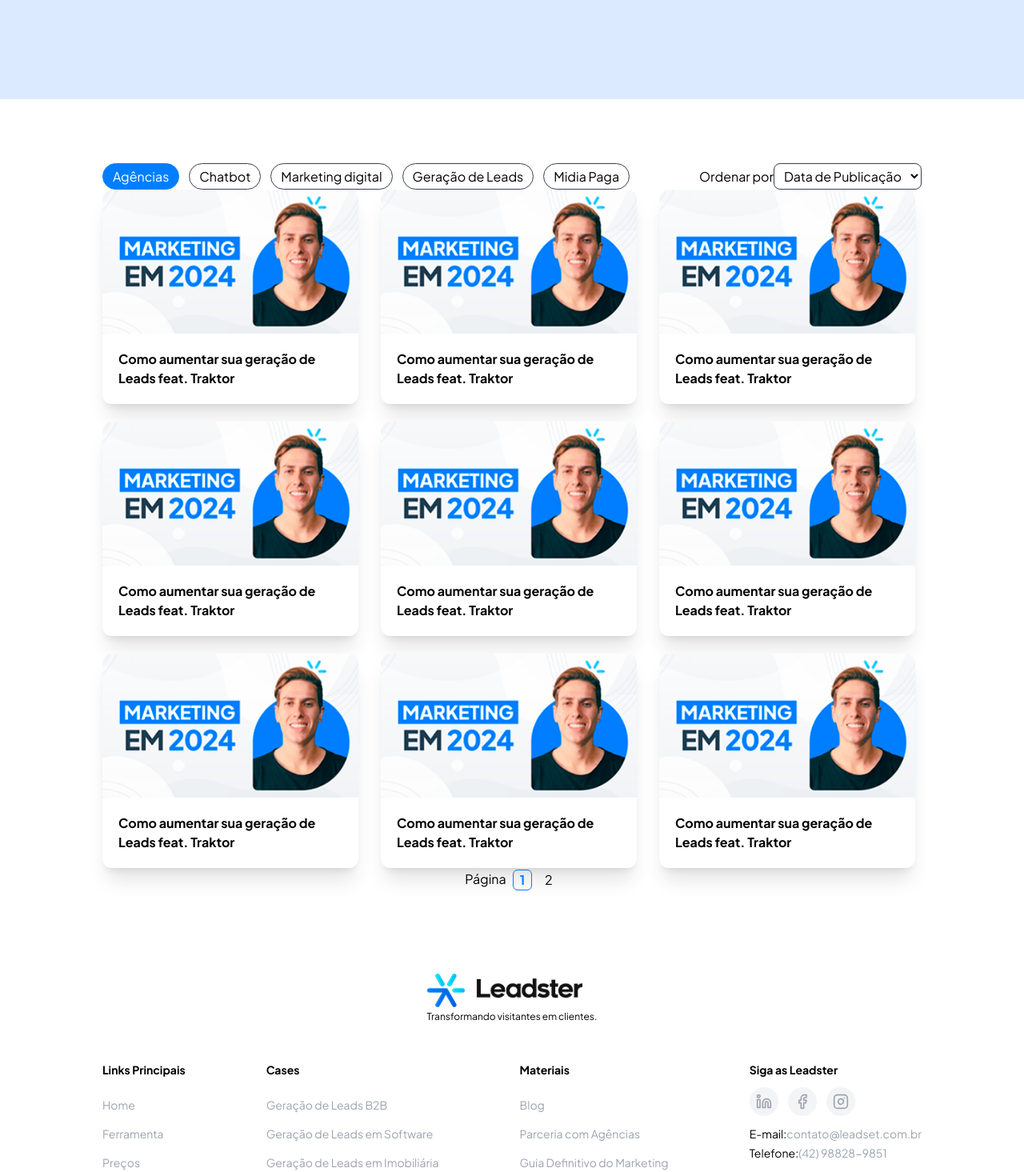
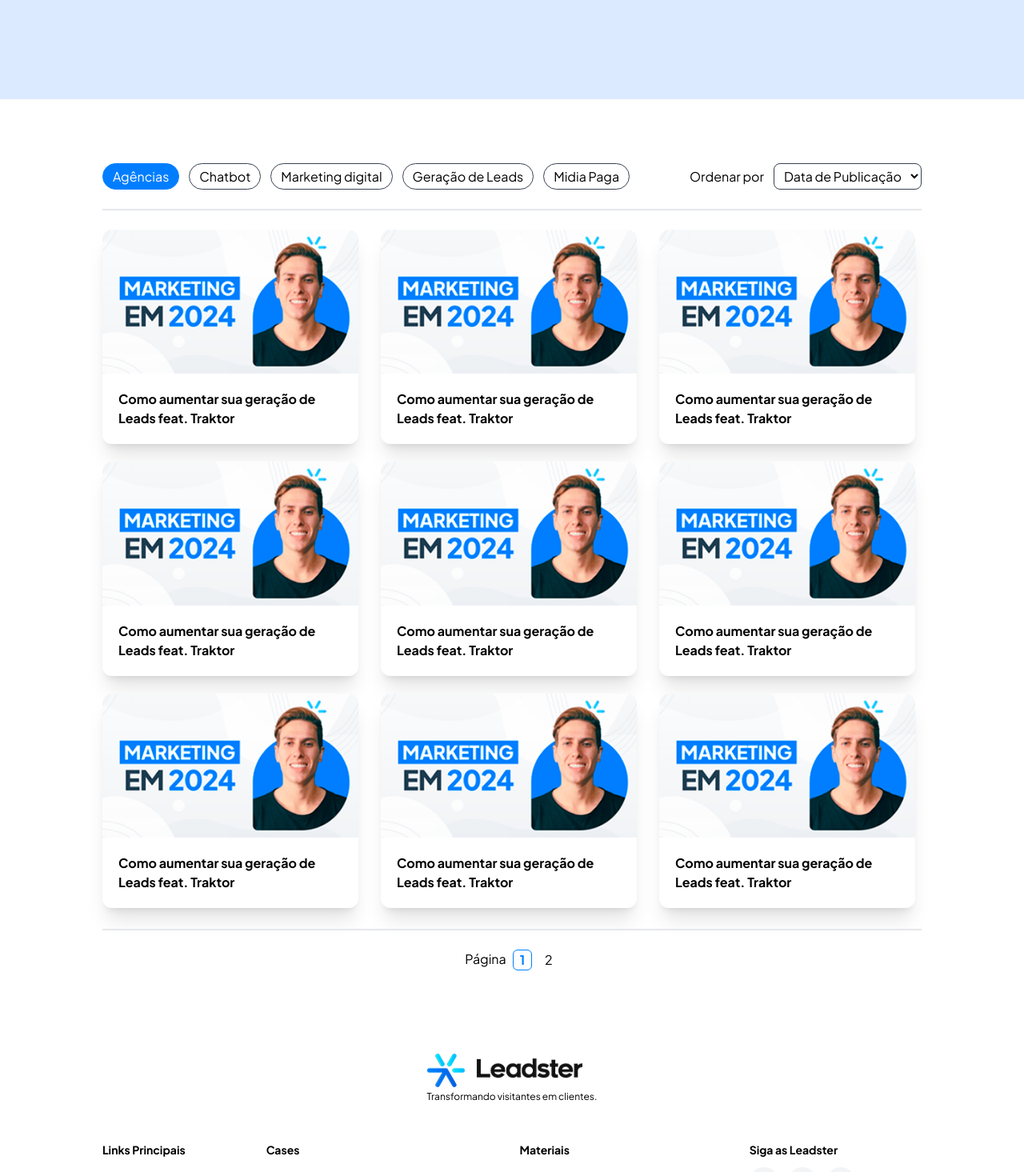
Before and after one commit to vitorLostadaC/leadster-test, a Next.js app: page / in a window 1280 px wide. Shown: the part 440-1905 px from the top of the page at 80% size. Built offline with nearby package versions, Linux system fonts and the light colour scheme.

Commit message:
refactor: style

```diff
--- a/src/app/components/VideosSection/VideosSection.tsx
+++ b/src/app/components/VideosSection/VideosSection.tsx
@@ -86,8 +86,9 @@
   const videos = videosSorted.slice(initialGetItems, endGetItems)
 
   return (
-    <section className="mx-auto max-w-5xl py-20">
+    <section className="mx-auto flex max-w-5xl flex-col gap-6 py-20">
       <div className="flex justify-between">
+        {/* Chip */}
         <div className="flex gap-3">
           {categoryOptionsFilter.map(({ id, name }) => (
             <Chip
@@ -105,8 +106,11 @@
             />
           ))}
         </div>
+        {/* Order */}
         <div>
-          <label htmlFor="order">Ordenar por</label>
+          <label className="mr-3" htmlFor="order">
+            Ordenar por
+          </label>
           <select
             id="order"
             className="rounded-lg border-[1px] border-solid border-gray-700 bg-transparent px-2 py-1 outline-none"
@@ -124,11 +128,16 @@
         </div>
       </div>
 
+      <hr className="h-[2px] border-none bg-gray-200" />
+      {/* Cards */}
       <div className="grid min-h-[850px] max-w-5xl grid-cols-3 gap-5">
         {videos.map(({ id, thumbnail, title }) => (
           <CardVideo key={id} title={title} thumbnail={thumbnail} />
         ))}
       </div>
+
+      <hr className="h-[2px] border-none bg-gray-200" />
+      {/* Pagination */}
       <div className="flex justify-center">
         <Pagination
           onPageChange={(page) =>
```
